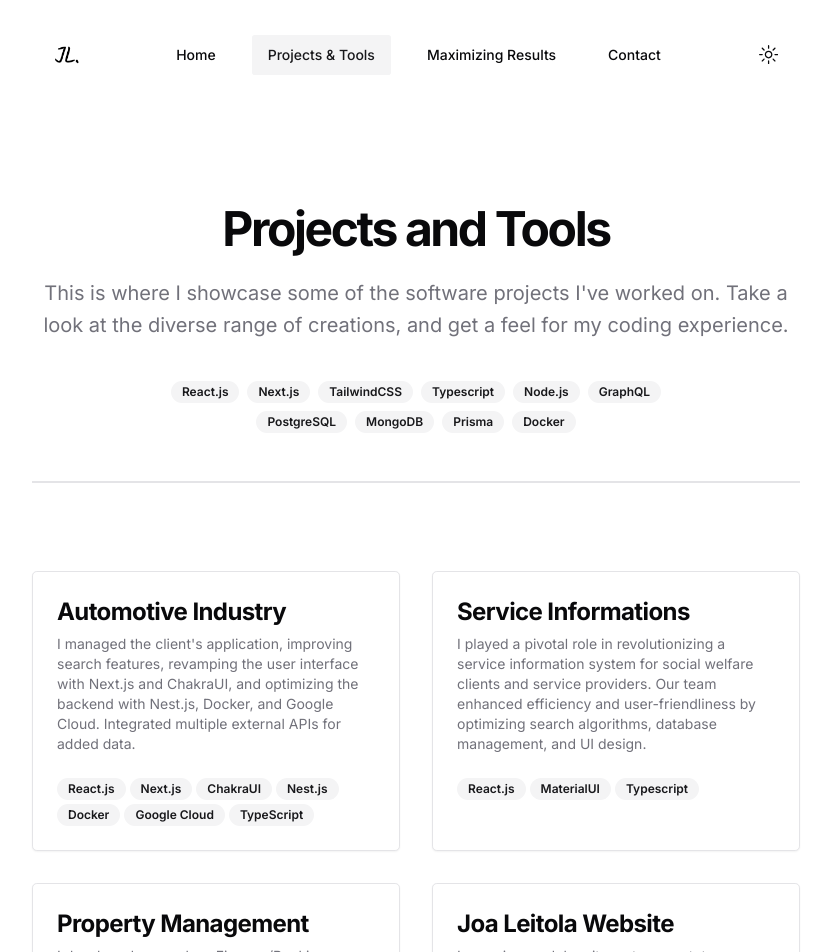
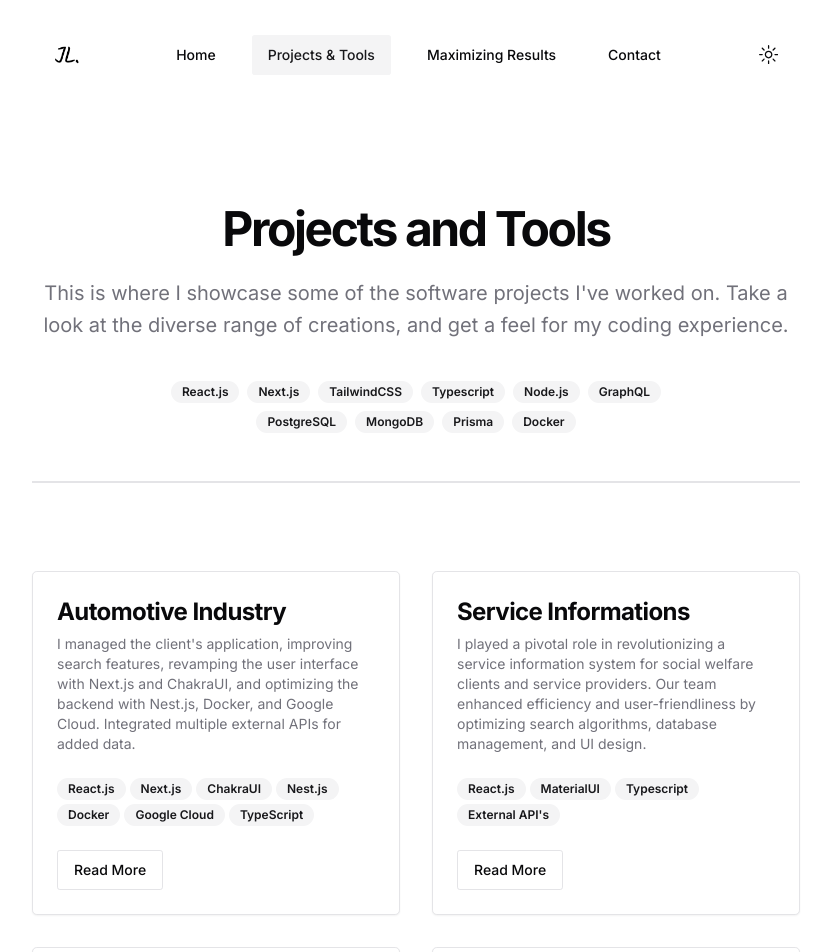
Before and after one commit to JJooaa/joaleitola, a Next.js app: page /projects-and-tools in a window 1280 px wide. Shown: the top 952 px of the page, without its empty margins (224-1055 px from the left). Built offline with nearby package versions, Linux system fonts and the light colour scheme.

Commit message:
Add button and link to project card

```diff
--- a/src/components/project-card.tsx
+++ b/src/components/project-card.tsx
@@ -8,6 +8,8 @@ import {
 } from "@/components/ui/card"
 import Link from "next/link"
 import { Badge } from "./ui/badge"
+import { Button, buttonVariants } from "./ui/button"
+import { cn } from "@/lib/utils"
 
 export function ProjectCard({
   title,
@@ -21,7 +23,7 @@ export function ProjectCard({
   technologies: readonly string[]
 }) {
   return (
-    <Card className="relative w-full max-w-sm rounded-lg ring-primary transition-all duration-300 hover:-translate-y-1 hover:ring-1">
+    <Card className="relative w-full max-w-sm rounded-lg ring-primary transition-all duration-300 md:hover:-translate-y-1 md:hover:ring-1">
       <CardHeader>
         <CardTitle className="text-2xl font-bold">{title}</CardTitle>
         <CardDescription>{description}</CardDescription>
@@ -33,8 +35,15 @@ export function ProjectCard({
           </Badge>
         ))}
       </CardContent>
+      <CardFooter>
+        <Link
+          className={cn(buttonVariants({ variant: "outline" }), "z-10")}
+          href={href}
+        >
+          Read More
+        </Link>
+      </CardFooter>
       <Link className="absolute inset-0" href={href} />
-      <span className="sr-only">View Project</span>
     </Card>
   )
 }
--- a/src/lib/consts.ts
+++ b/src/lib/consts.ts
@@ -80,7 +80,7 @@ export const projects = [
     description:
       "I played a pivotal role in revolutionizing a service information system for social welfare clients and service providers. Our team enhanced efficiency and user-friendliness by optimizing search algorithms, database management, and UI design.",
     link: projectUrl + "/service-information-systems-application",
-    technologies: ["React.js", "MaterialUI", "Typescript"],
+    technologies: ["React.js", "MaterialUI", "Typescript", "External API's"],
   },
   {
     name: "Property Management",
```
